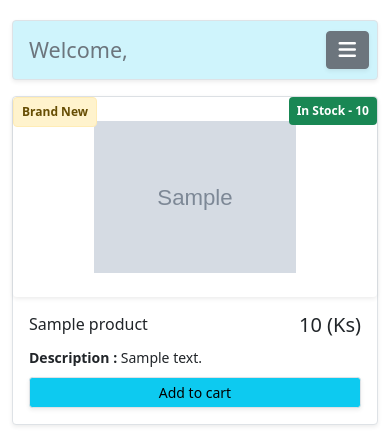
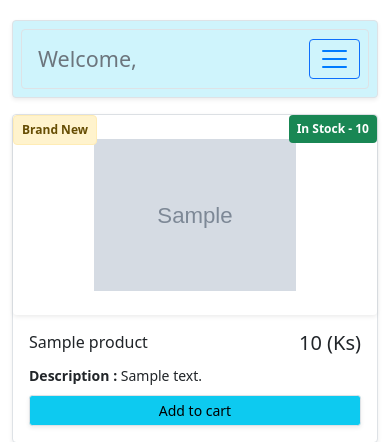
Before and after one commit to paingthuhtwe/shop-sample, a PHP site: page /practice/views/home.view.php in a window 390 px wide. Shown: the top 442 px of the page. Run offline with PHP 8.4, Linux system fonts and the light colour scheme; the visitor is signed in with stand-in values (Sample User, id 1); tables that the repository leaves empty or names only in its code hold one stand-in row (values such as "Sample post"); grey boxes marked "Sample" are stand-in pictures.

Commit message:
add navbaar for mobile view

```diff
--- /dev/null
+++ b/css/menu-icon.css
@@ -0,0 +1,51 @@
+.menu-icon {
+  width: 25px;
+  height: 30px;
+  position: relative;
+  display: flex;
+  align-items: center;
+  justify-content: center;
+  transition: 0.5s;
+  cursor: pointer;
+}
+.menu-icon span {
+  width: 25px;
+  height: 2px;
+  position: absolute;
+  border-radius: 10px;
+  transition: 0.5s;
+}
+.menu-icon span:first-child {
+  background-color: #007bff;
+  transform: translateY(-8px);
+}
+.menu-icon span:last-child {
+  transform: translateY(8px);
+  background-color: #007bff;
+}
+.menu-icon span:nth-child(2) {
+  background-color: #007bff;
+}
+.close span:nth-child(2) {
+  transition: 0.5s;
+  transform: rotate(45deg);
+  background-color: #007bff;
+}
+.close span:first-child {
+  margin-top: 0;
+  transform: rotate(-45deg);
+  background-color: #007bff;
+}
+.close span:last-child {
+  margin-top: 0;
+  transform: rotate(-45deg);
+  background-color: #007bff;
+}
+
+.navbar-toggler {
+  background-color: var(--pdf-slate-200);
+}
+.navbar-toggler:focus {
+  outline: none;
+  box-shadow: none;
+}
--- /dev/null
+++ b/js/menu-icon.js
@@ -0,0 +1,4 @@
+const menuIcon = document.querySelector(".menu-icon");
+menuIcon.addEventListener("click", () => {
+  menuIcon.classList.toggle("close");
+});
--- a/views/home.view.php
+++ b/views/home.view.php
@@ -31,6 +31,7 @@ foreach ($carts as $cart) {
 	<title>Home Page</title>
 	<link rel="stylesheet" href="../css/bootstrap.min.css">
 	<link rel="stylesheet" href="../css/custom.css">
+	<link rel="stylesheet" href="../css/menu-icon.css">
 	<link rel="stylesheet" href="../fontawesome-free/css/all.min.css">
 	<style>
 		#cart {
@@ -117,20 +118,72 @@ foreach ($carts as $cart) {
 			<!-- End Profile Section  -->
 			<div class="col-12 col-lg-9">
 				<div class="row">
-					<div class="col-12 pt-1 position-relative">
-
+					<div class="col-12 pt-1">
 						<div class="alert alert-info border rounded p-2 shadow-sm">
-							<div class="d-flex justify-content-between align-items-center">
+							<div class="d-flex justify-content-between align-items-center border p-2 rounded">
 								<h1 class="h4 ps-2 py-2 m-0 text-secondary">Welcome,
 									<?= htmlspecialchars($auth->name) ?>
 								</h1>
-								<a href="#" class="btn btn-sm btn-primary d-none d-lg-inline shadow-sm">
-									<i class="fas fa-key"></i>
-								</a>
-								<a href="#" class="btn btn-secondary d-md-none shadow-sm">
-									<i class="fas fa-bars fa-lg"></i>
-								</a>
+								<button class="navbar-toggler d-md-none border border-primary" type="button"
+									data-bs-toggle="collapse" data-bs-target="#navbarSupportedContent"
+									aria-controls="navbarSupportedContent" aria-expanded="false"
+									aria-label="Toggle navigation">
+									<div class="menu-icon">
+										<span></span>
+										<span></span>
+										<span></span>
+									</div>
+								</button>
 							</div>
+							<!-- for profile icon section  -->
+							<div class="collapse navbar-collapse mt-2" id="navbarSupportedContent">
+								<ul class="navbar-nav mx-auto mb-2 ms-2">
+									<li class="nav-item">
+										<a class="nav-link" aria-current="page"
+											href="users/auth.view.php?id=<?= $auth->id ?>">Profile</a>
+									</li>
+									<li class="nav-item">
+										<a class="nav-link" aria-current="page" href="users/table.view.php">Manage
+											Users</a>
+									</li>
+									<li class="nav-item px-lg-2">
+										<a class="nav-link" href="products/table.view.php">Manage Products</a>
+									</li>
+									<li class="nav-item">
+										<a class="nav-link" href="carts/cart.view.php">Shopping Cart
+											<div class="badge bg-primary">
+												<?= htmlspecialchars($cartTotal) ?>
+											</div>
+										</a>
+									</li>
+								</ul>
+								<div class="d-flex justify-content-between">
+									<input id="search" class="form-control dark-border" type="text" />
+									<label for="search" class="btn btn-secondary px-3 ms-1">
+										Search
+									</label>
+									<!-- start dark mode control section  -->
+									<div class="btn-group ms-1">
+										<button type="button"
+											class="btn btn-light dropdown-toggle border dark-border-600"
+											data-bs-toggle="dropdown" aria-expanded="false" id="btnTheme">
+											<i class="fas fa-sun" id="mainTheme"></i>
+										</button>
+										<ul class="dropdown-menu dropdown-menu-end px-2" id="dropdownTheme">
+											<li class="dropdown-item active rounded-2" id="dayTheme">
+												<i class="fas fa-sun"></i>
+												<span class="ps-2">Day</span>
+											</li>
+											<li class="dropdown-item rounded-2" id="nightTheme">
+												<i class="fas fa-moon px-1"></i>
+												<span class="ps-1">Night</span>
+											</li>
+										</ul>
+									</div>
+									<!-- end dark mode control section  -->
+								</div>
+							</div>
+							<!-- end  -->
 						</div>
 					</div>
 				</div>
@@ -255,6 +308,8 @@ foreach ($carts as $cart) {
 			</div>
 		</div>
 	</div>
+	<script src="../js/menu-icon.js"></script>
+	<script src="../js/bootstrap.bundle.min.js"></script>
 </body>
 
 </html>
--- a/views/products/edit.view.php
+++ b/views/products/edit.view.php
@@ -25,7 +25,7 @@ $product = $productsTable->findById($id);
 </head>
 
 <body>
-	<div class="container mt-5 p-4 bg-light border rounded" style="max-width: 460px">
+	<div class="container mt-md-5 p-4 bg-light border rounded" style="max-width: 460px">
 		<h1 class="h3 py-3 text-center">Edit Item</h1>
 		<?php if($product->photo) :?>
 		<img src="../../actions/photos/products/<?= htmlspecialchars($product->photo) ?>"
--- a/views/products/table.view.php
+++ b/views/products/table.view.php
@@ -41,7 +41,7 @@ $products = $productsTable->getAll();
 				+ Add Item
 			</a>
 		</div>
-		<table class="table table-striped border shadow-sm">
+		<table class="table table-striped border shadow-sm" style="overflow-x: auto; white-space: nowrap;">
 			<tr>
 				<th>ID</th>
 				<th>Title</th>
--- a/views/users/auth.view.php
+++ b/views/users/auth.view.php
@@ -21,7 +21,7 @@
 </head>
 
 <body class="bg-white">
-	<div class="container mt-5 p-4 rounded border shadow bg-light" style="max-width: 540px">
+	<div class="container mt-md-5 p-4 rounded border shadow bg-light" style="max-width: 540px">
 		<div class="d-flex justify-content-between align-items center">
 			<a href="../home.view.php" class="btn btn-sm btn-outline-primary mb-2 shadow-sm">&laquo;&laquo; Home
 				Page</a>
--- a/views/users/edit.view.php
+++ b/views/users/edit.view.php
@@ -26,7 +26,7 @@ $user = $table->findById($id);
 </head>
 
 <body class="bg-white">
-	<div class="container mt-5 p-4 rounded border shadow bg-light" style="max-width: 400px">
+	<div class="container mt-md-5 p-4 rounded border bg-light" style="max-width: 400px">
 		<h1 class="h3 text-center mb-3">Edit Profile</h1>
 		<?php if($user->photo) :?>
 		<img src="../../actions/photos/users/<?= $user->photo ?>"
@@ -56,7 +56,6 @@ $user = $table->findById($id);
 				value="<?= htmlspecialchars($user->address) ?>">
 			<div class="text-center">
 				<input type="submit" value="Update" class="btn btn-primary mb-2"> <br>
-
 			</div>
 		</form>
 	</div>
--- a/views/users/profile.view.php
+++ b/views/users/profile.view.php
@@ -24,7 +24,7 @@
 </head>
 
 <body class="bg-white">
-	<div class="container mt-5 p-4 rounded border shadow bg-light" style="max-width: 540px">
+	<div class="container mt-md-5 p-4 rounded border shadow bg-light" style="max-width: 540px">
 		<div class="d-flex justify-content-between align-items center">
 			<a href="../home.view.php" class="btn btn-sm btn-outline-primary mb-2 shadow-sm">&laquo;&laquo; Home
 				Page</a>
--- a/views/users/table.view.php
+++ b/views/users/table.view.php
@@ -49,7 +49,7 @@
 				<?php endif ?>
 			</a>
 		</div>
-		<table class="table table-striped border shadow-sm">
+		<table class="table table-striped border shadow-sm" style="overflow-x: auto; white-space: nowrap;">
 			<tr>
 				<th>ID</th>
 				<th>Name</th>
@@ -68,7 +68,7 @@
 				<td> <?= htmlspecialchars($user->address) ?> </td>
 				<td>
 					<?php if($user->role_id >= 3) :?>
-					<span class="badge bg-success">
+					<span class=" badge bg-success">
 						<?= htmlspecialchars($user->role) ?>
 					</span>
 					<?php elseif ($user->role_id >= 2):?>
```
Also changed, not shown: css/custom.css (+150 -0 lines), views/carts/cart.view.php (+11 -5 lines), views/nav.view.php (+8 -8 lines). Lines whose indentation alone changed are shown as unchanged.
